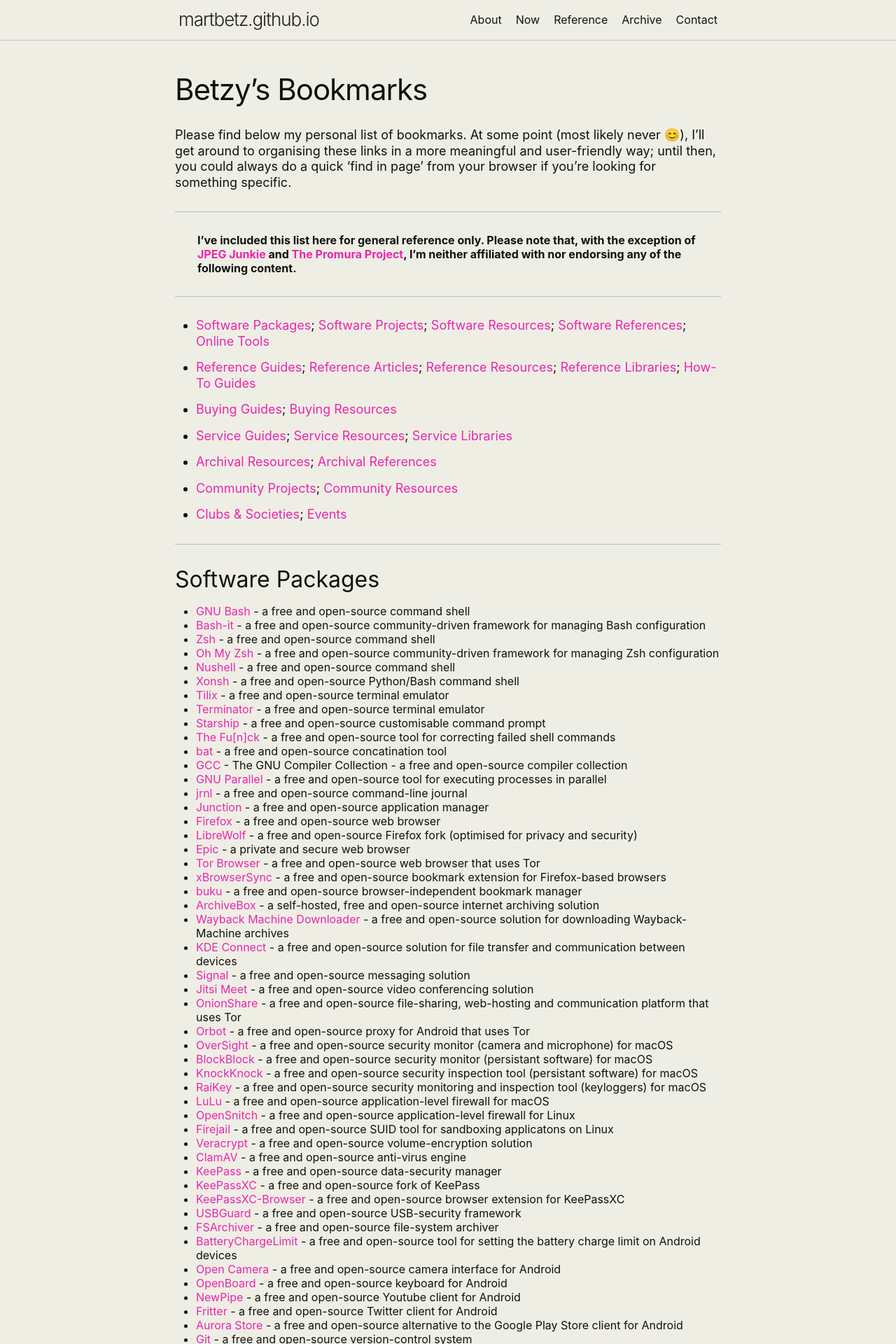
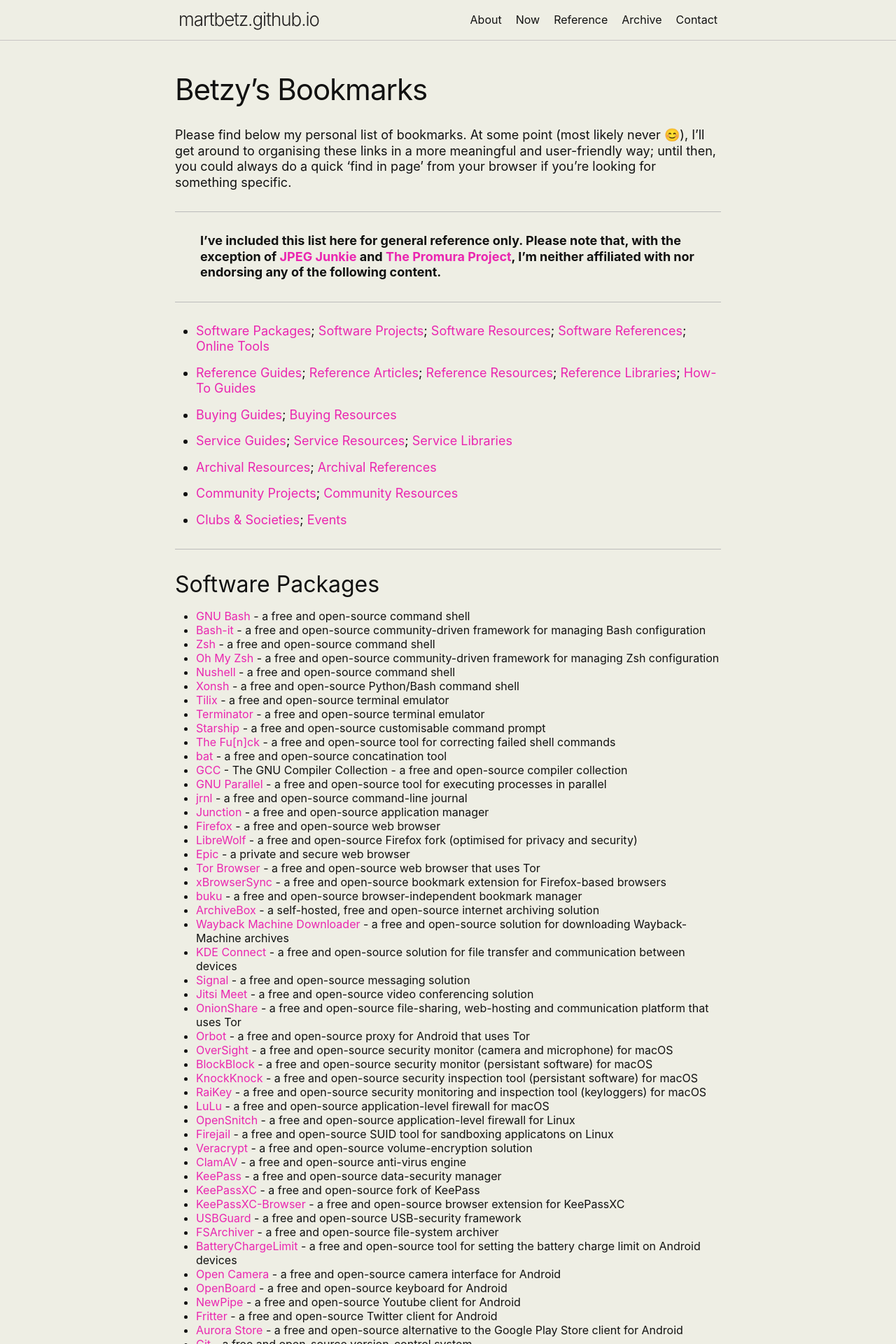
Before and after one commit to martbetz/martbetz.github.io, a Jekyll site: the page built from useful-links.html, in a window 1280 px wide. Shown: the top 1920 px of the page at 70% size. Built offline with Jekyll 4.4.1, drawn with Linux system fonts in a browser that asks for light colours.

Commit message:
Update useful-links.html

```diff
--- a/useful-links.html
+++ b/useful-links.html
@@ -15,7 +15,7 @@
 
 <hr>
 
-<font>
+<font size="4">
 <span style="display:block; margin-left:2em; margin-right:2em">
 <b>I’ve included this list here for general reference only. Please note that, with the exception of <a href="https://martbetz.github.io">JPEG Junkie</a> and <a href="https://github.com/martbetz/The-Promura-Project">The Promura Project</a>, I’m neither affiliated with nor endorsing any of the following content.</b>
 </span>
```
